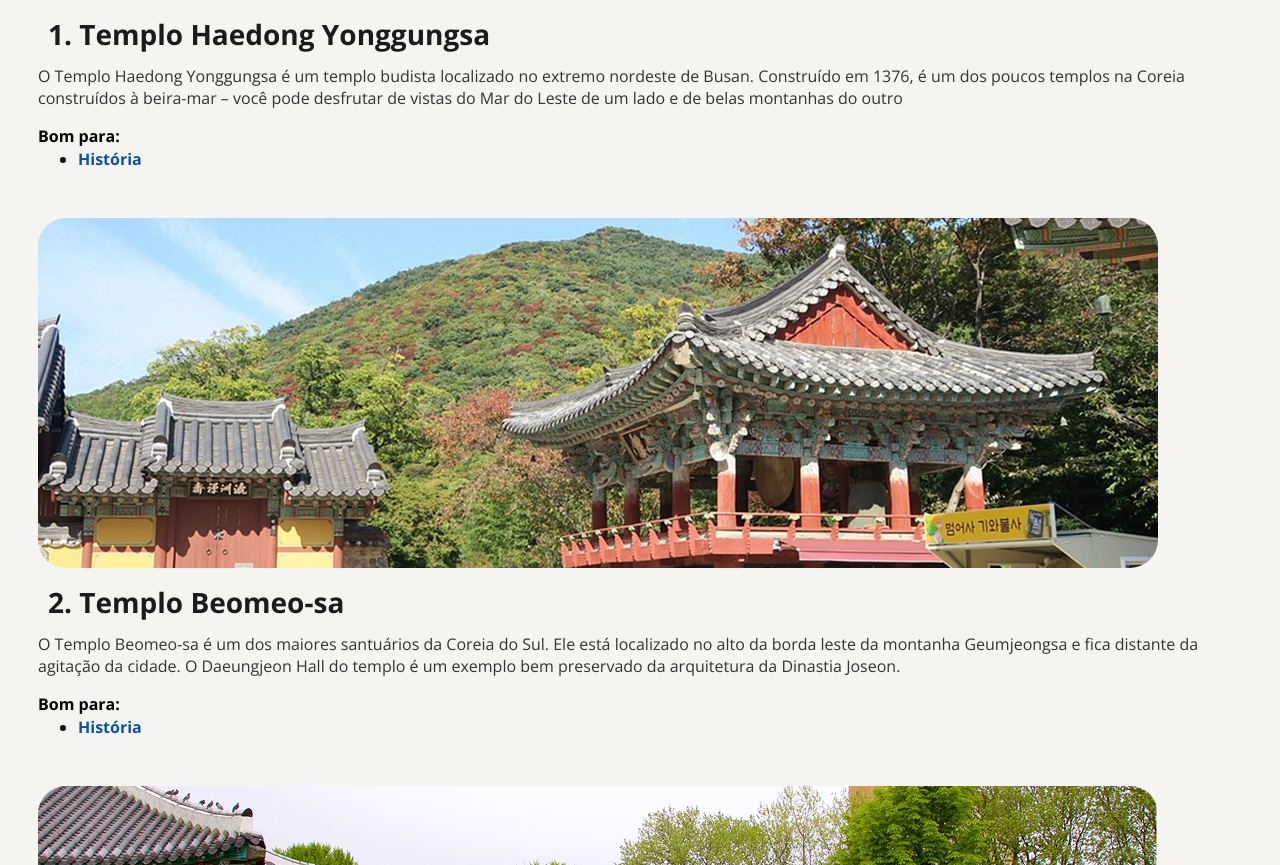
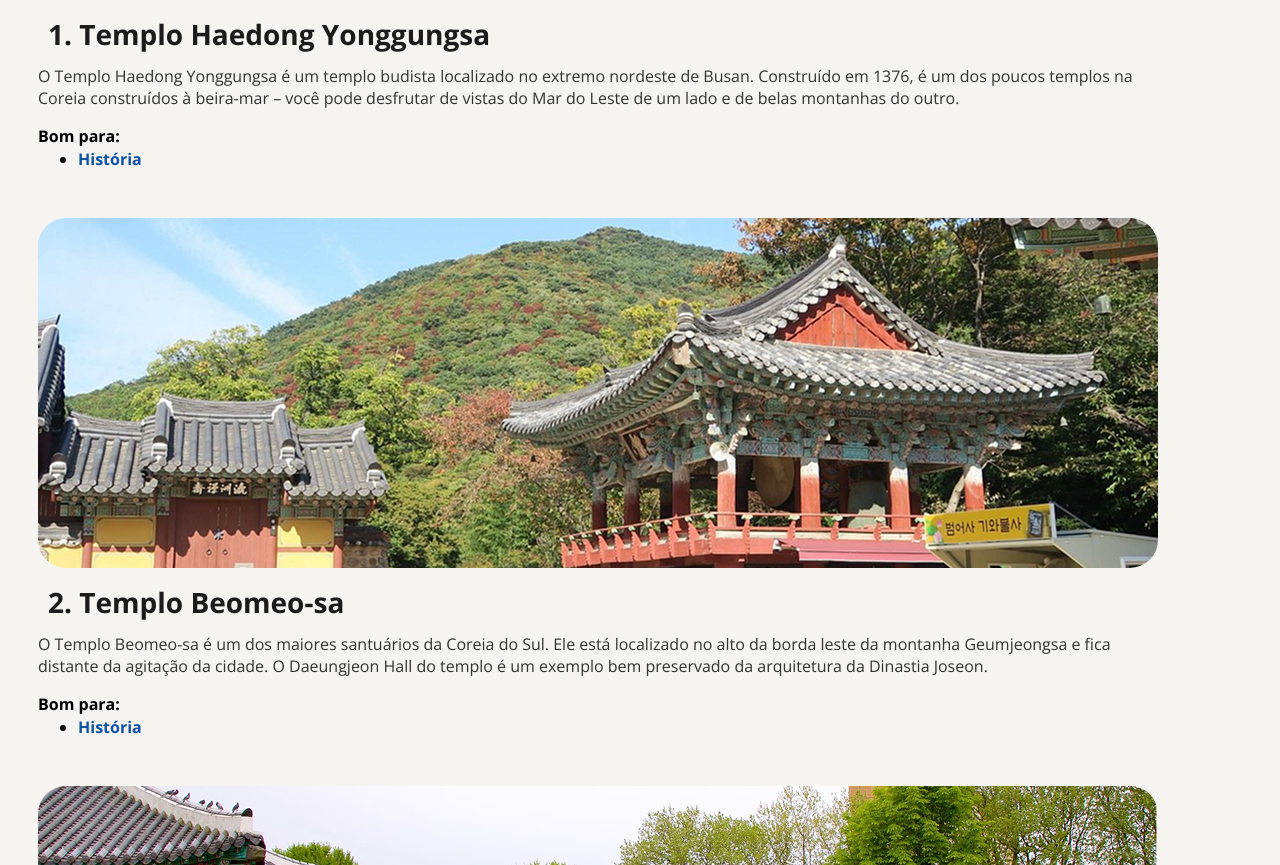
Before and after one commit to VictorMartinsD/local-turistico, a plain HTML site: page static/index.html in a window 1280 px wide. Shown: the part 1585-2450 px from the top of the page. Drawn offline with nearby package versions, Linux system fonts and the light colour scheme; a web font is replaced by a local one.

Commit message:
Correção do width no root e no texto

```diff
--- a/static/index.html
+++ b/static/index.html
@@ -34,7 +34,7 @@
       <img src="../assets/templo-haedong-yonggungsa.jpg" alt="Templo Haedong Yonggungsa, uma linda vista chinesa com casas turísticas antigas, muita floresta, rochas e o oceano">
       <h3>1. Templo Haedong Yonggungsa</h3>
       <p class="text-secundary">
-        O Templo Haedong Yonggungsa é um templo budista localizado no extremo nordeste de Busan. Construído em 1376, é um dos poucos templos na Coreia construídos à beira-mar – você pode desfrutar de vistas do Mar do Leste de um lado e de belas montanhas do outro
+        O Templo Haedong Yonggungsa é um templo budista localizado no extremo nordeste de Busan. Construído em 1376, é um dos poucos templos na Coreia construídos à beira-mar – você pode desfrutar de vistas do Mar do Leste de um lado e de belas montanhas do outro.
       </p>
       <p class="good-for">Bom para:</p>
       <ul>
--- a/static/style.css
+++ b/static/style.css
@@ -2,6 +2,7 @@
   background-color: #F5F4F0;
   margin: 30px;
   font-family: "Open Sans", sans-serif;
+  width: 1130px;
 }
 
 #travel-top {
```
